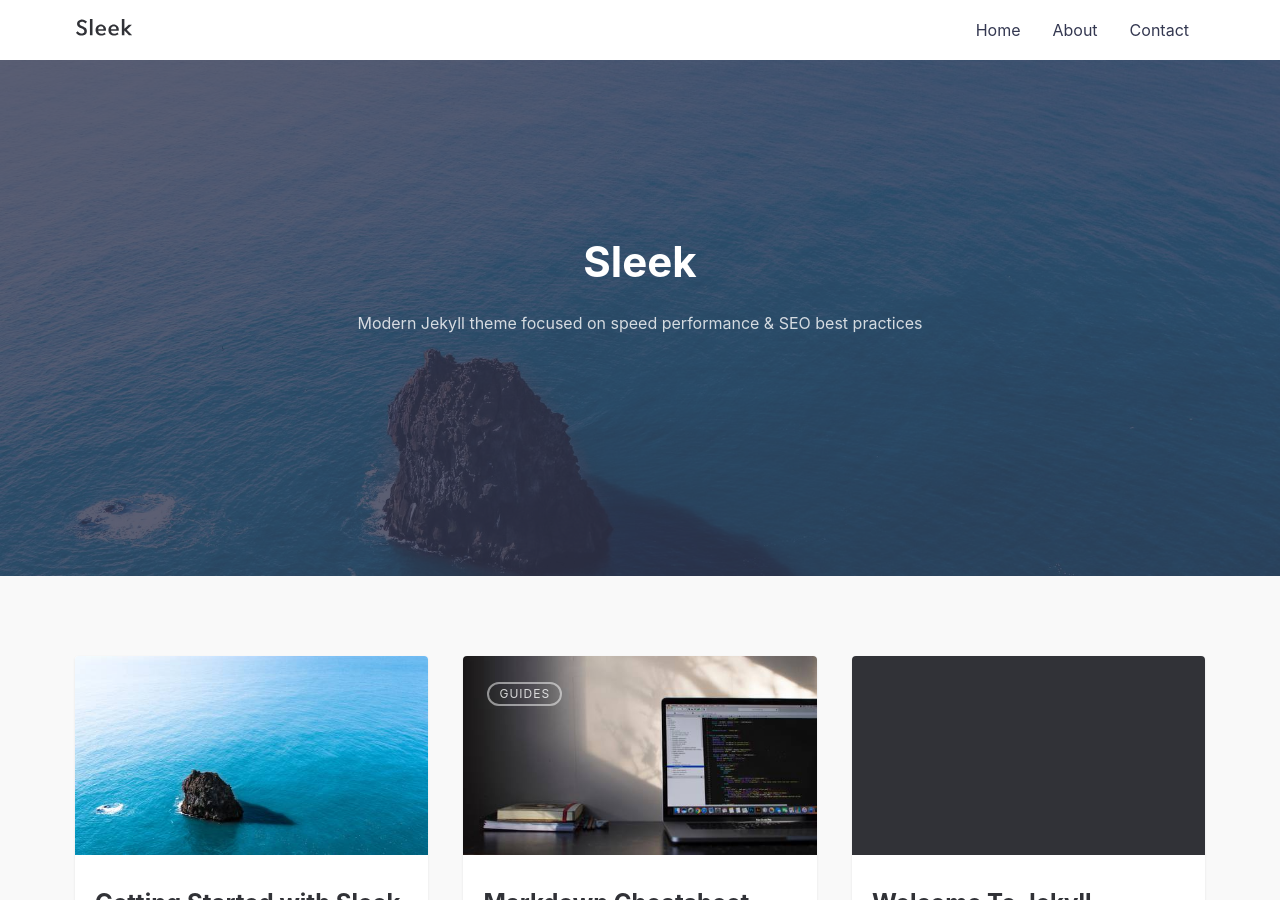
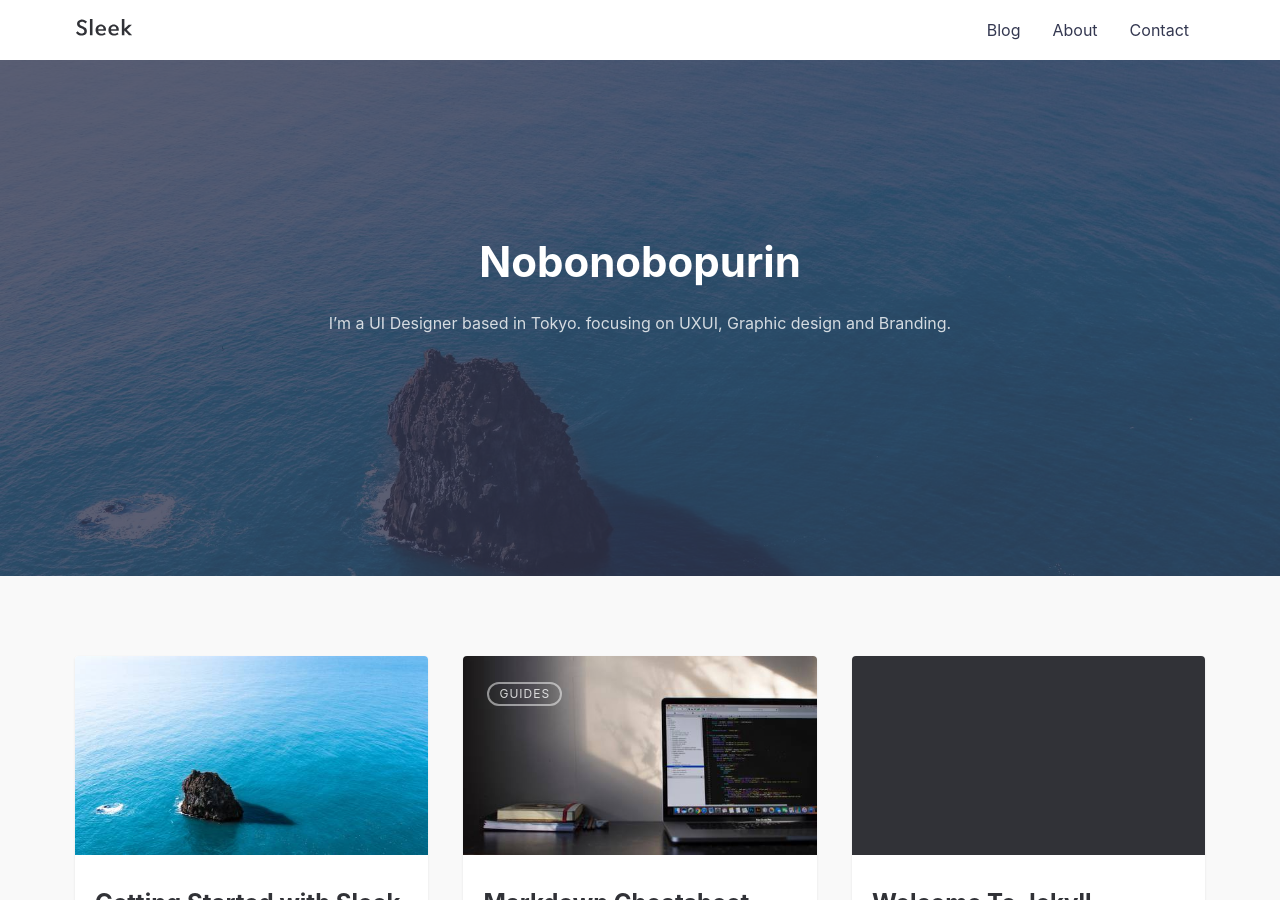
Before and after one commit to janczizikow/sleek, a Jekyll site: the page built from index.md, in a window 1280 px wide and 900 px high. Built offline with Jekyll 4.4.1, drawn with Linux system fonts in a browser that asks for light colours; some of the changed text lies outside the part shown.

Commit message:
Update _config.yml

```diff
--- a/_config.yml
+++ b/_config.yml
@@ -1,43 +1,43 @@
 # SITE CONFIGURATION
-title: Sleek # your site title
-author: GitHub User # You :P
+title: Nobonobopurin # your site title
+author: Nobo # You :P
 description: > # Meta description of Homepage
   Write an awesome description for your new site here. You can edit this
   line in _config.yml. It will appear in your document head meta (for
   Google search results) and in your feed.xml site description.
-baseurl: "/sleek" # the subpath of your site, e.g. /blog
-url: "https://janczizikow.github.io/" # the base hostname & protocol for your site, e.g. http://example.com
+baseurl: "/nobonobopurin" # the subpath of your site, e.g. /blog
+url: "https://nobonobopurin.github.io/" # the base hostname & protocol for your site, e.g. http://example.com
 
 # SEO PLUGIN
 social:
-  name: Your Name
+  name: nobo
   links:
-    - https://twitter.com/BenBalter
-    - https://www.facebook.com/ben.balter
-    - https://www.linkedin.com/in/BenBalter
-    - https://plus.google.com/+BenBalter
-    - https://github.com/benbalter
-    - https://keybase.io/benbalter
+    - https://twitter.com/nodesignjp
+    - https://www.facebook.com/choinobo
+   # - https://www.linkedin.com/in/BenBalter
+   # - https://plus.google.com/+BenBalter
+    - https://github.com/nobonobopurin
+   # - https://keybase.io/benbalter
 
 # THEME SETTINGS
 navigation: # Navigation links
-  - {name: 'Home', link: '/'}
+  - {name: 'Blog', link: '/'}
   - {name: 'About', link: '/about'}
   - {name: 'Contact', link: '/contact'}
 
 tagline: >
-  Modern Jekyll theme focused on speed performance &amp; SEO best practices
+  I’m a UI Designer based in Tokyo. focusing on UXUI, Graphic design and Branding.
 
 hero_img: posts/sleek_lg.jpg # Main background image: use the path from /assets/img/ => This will output /assets/img/posts/sleek_lg.jpg
 
-email: your-email@domain.com # email for form submission
+email: eunajina@naver.com # email for form submission
 
-twitter_username: jan_czizikow # replace with your_twitter_username or comment to remove link from footer
-github_username:  janczizikow # replace with your_github_username or comment to remove link from footer
-instagram_username: shanlongjj # replace with your_instagram_username or comment to remove link from footer
+twitter_username: nodesignjp # replace with your_twitter_username or comment to remove link from footer
+github_username:  nobonobopurin # replace with your_github_username or comment to remove link from footer
+instagram_username: nobonobopurin # replace with your_instagram_username or comment to remove link from footer
 
 disqus:
-  shortname: janczizikow # to enable comments replace with your_disqus_shortname
+  shortname: nobonobopurin # to enable comments replace with your_disqus_shortname
 
 # google_tag_manager: GTM-XXXXXXX # Uncomment to enable GTM. Replace GTM-XXXXXXX with your GTM container ID
 
```
